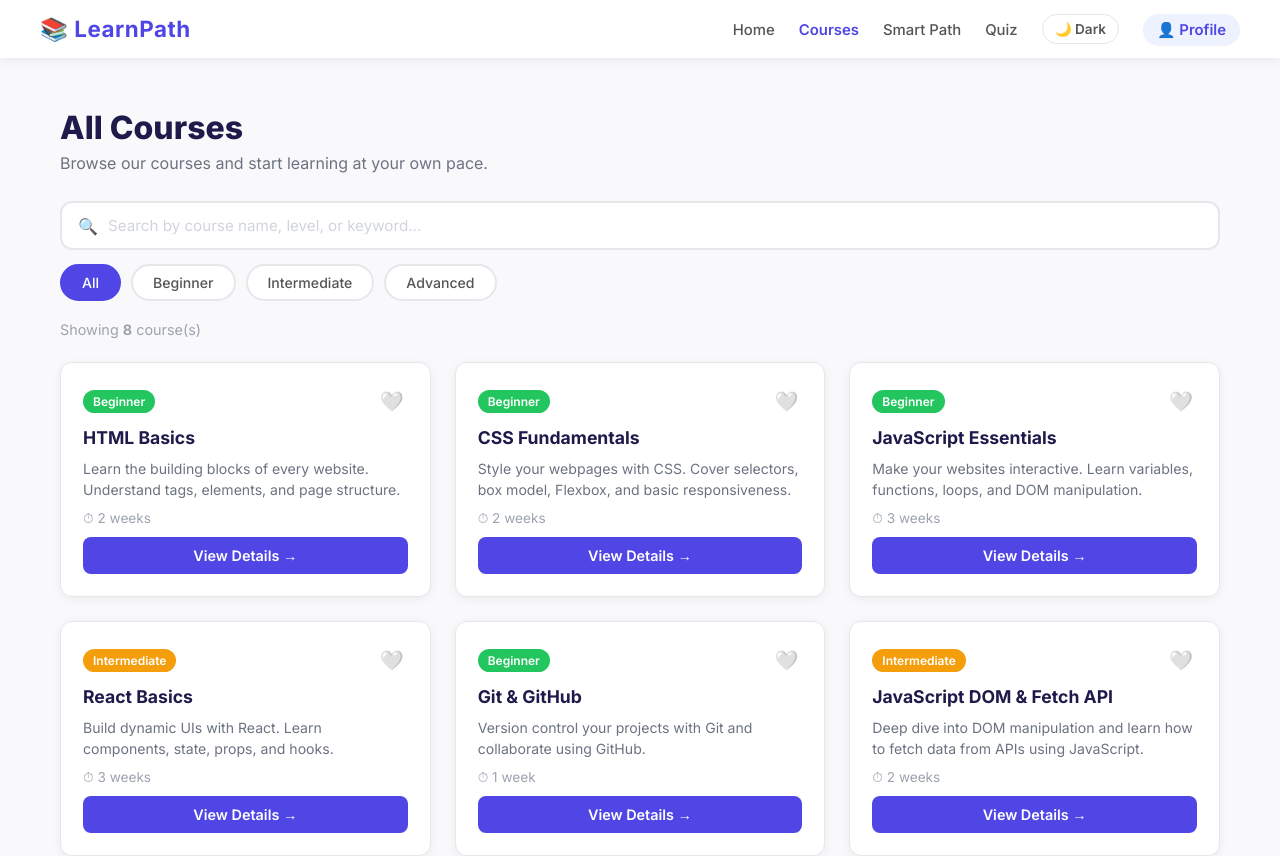
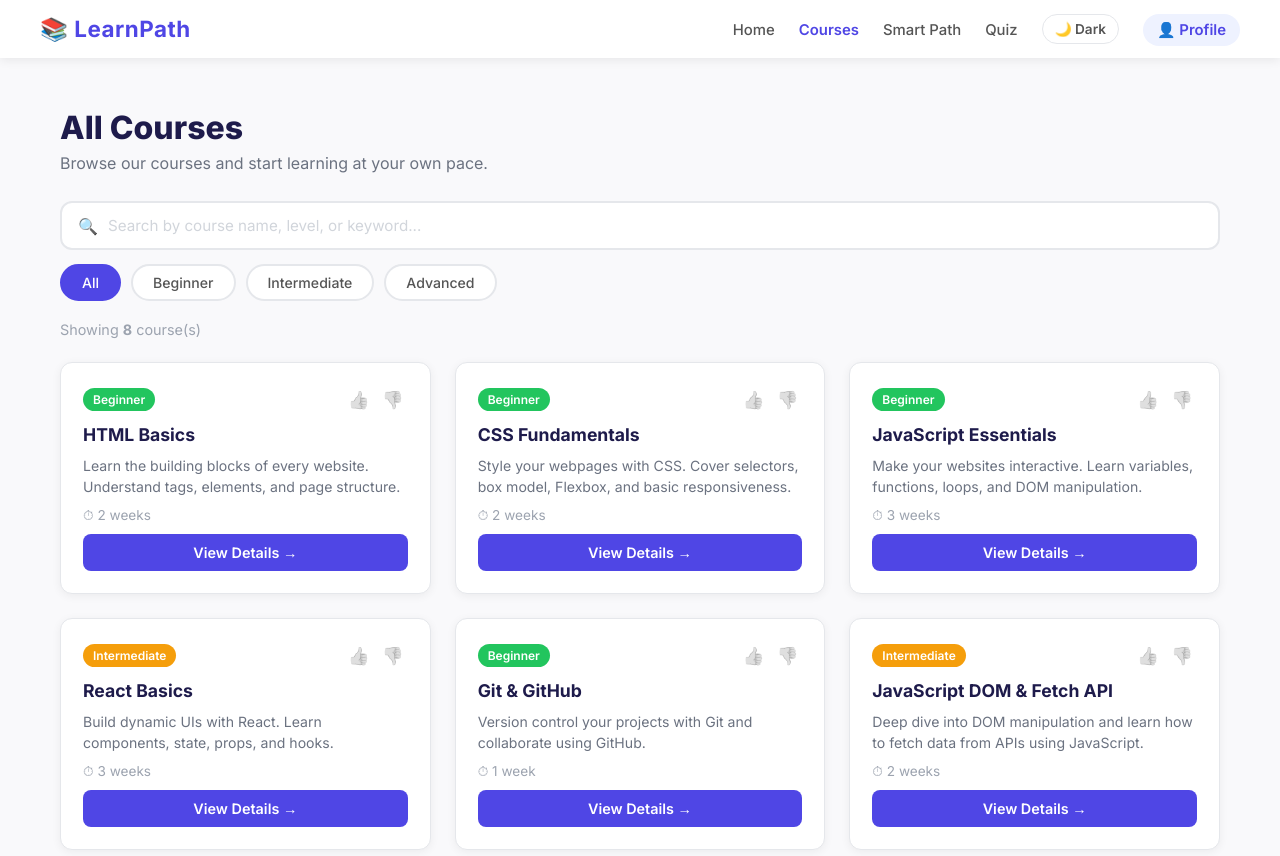
Before and after one commit to Abhishek-047/E-Learning-Platform, a React (Vite) app: page /courses in a window 1280 px wide. Shown: the top 856 px of the page. Built offline with nearby package versions, Linux system fonts and the light colour scheme.

Commit message:
feat: change like button to thumbs up and thumbs down feedback buttons

```diff
--- a/src/components/CourseCard.css
+++ b/src/components/CourseCard.css
@@ -37,31 +37,42 @@
   border-radius: 20px;
 }
 
-/* Course Card Like Button */
-.card-like-btn {
+/* Course Card Feedback Buttons */
+.card-feedback-btns {
+  display: flex;
+  gap: 4px;
+}
+
+.card-feedback-btn {
   background: none;
   border: none;
   cursor: pointer;
-  font-size: 1.2rem;
+  font-size: 1.1rem;
   transition: transform 0.2s cubic-bezier(0.175, 0.885, 0.32, 1.275);
   padding: 4px;
   display: flex;
   align-items: center;
   justify-content: center;
   border-radius: 50%;
+  opacity: 0.6;
+  filter: grayscale(100%);
 }
 
-.card-like-btn:hover {
+.card-feedback-btn:hover {
   transform: scale(1.15);
   background-color: #f3f4f6;
+  opacity: 0.8;
+  filter: grayscale(0%);
 }
 
-body.dark-mode .card-like-btn:hover {
+body.dark-mode .card-feedback-btn:hover {
   background-color: #334155;
 }
 
-.card-like-btn.liked {
-  transform: scale(1.1);
+.card-feedback-btn.liked, .card-feedback-btn.disliked {
+  transform: scale(1.15);
+  opacity: 1;
+  filter: grayscale(0%);
 }
 
 .course-title {
--- a/src/components/CourseCard.jsx
+++ b/src/components/CourseCard.jsx
@@ -9,7 +9,7 @@ import "./CourseCard.css";
 
 function CourseCard({ course }) {
   const navigate = useNavigate();
-  const [isLiked, setIsLiked] = useState(false);
+  const [feedback, setFeedback] = useState(null);
 
   // Level badge color changes based on level
   const levelColors = {
@@ -28,16 +28,28 @@ function CourseCard({ course }) {
         >
           {course.level}
         </span>
-        <button
-          className={`card-like-btn ${isLiked ? "liked" : ""}`}
-          onClick={(e) => {
-            e.stopPropagation(); // prevent card click if any
-            setIsLiked(!isLiked);
-          }}
-          title={isLiked ? "Unlike" : "Like"}
-        >
-          {isLiked ? "❤️" : "🤍"}
-        </button>
+        <div className="card-feedback-btns">
+          <button
+            className={`card-feedback-btn ${feedback === "like" ? "liked" : ""}`}
+            onClick={(e) => {
+              e.stopPropagation();
+              setFeedback(feedback === "like" ? null : "like");
+            }}
+            title="Like"
+          >
+            👍
+          </button>
+          <button
+            className={`card-feedback-btn ${feedback === "dislike" ? "disliked" : ""}`}
+            onClick={(e) => {
+              e.stopPropagation();
+              setFeedback(feedback === "dislike" ? null : "dislike");
+            }}
+            title="Dislike"
+          >
+            👎
+          </button>
+        </div>
       </div>
 
       {/* Course info */}
--- a/src/pages/CourseDetails.css
+++ b/src/pages/CourseDetails.css
@@ -99,14 +99,15 @@
   border: none;
 }
 
-/* Like Button */
+/* Like / Dislike Buttons */
 .course-like-container {
   display: flex;
   justify-content: flex-start;
+  gap: 10px;
   margin-top: 14px;
 }
 
-.like-btn {
+.like-btn, .dislike-btn {
   background: white;
   border: 1px solid #e5e7eb;
   padding: 8px 16px;
@@ -122,25 +123,37 @@
   box-shadow: 0 2px 4px rgba(0,0,0,0.02);
 }
 
-.like-btn:hover {
+.like-btn:hover, .dislike-btn:hover {
   background: #f9fafb;
   border-color: #d1d5db;
   transform: translateY(-1px);
 }
 
 .like-btn.liked {
+  border-color: #a7f3d0;
+  background: #f0fdf4;
+  color: #059669; /* green */
+}
+
+.dislike-btn.disliked {
   border-color: #fca5a5;
   background: #fef2f2;
-  color: #ef4444;
+  color: #ef4444; /* red */
 }
 
-body.dark-mode .like-btn {
+body.dark-mode .like-btn, body.dark-mode .dislike-btn {
   background-color: #1e293b;
   border-color: #334155;
   color: #f8fafc;
 }
 
 body.dark-mode .like-btn.liked {
+  background-color: rgba(16, 185, 129, 0.15);
+  border-color: rgba(16, 185, 129, 0.5);
+  color: #6ee7b7;
+}
+
+body.dark-mode .dislike-btn.disliked {
   background-color: rgba(239, 68, 68, 0.15);
   border-color: rgba(239, 68, 68, 0.5);
   color: #fca5a5;
--- a/src/pages/CourseDetails.jsx
+++ b/src/pages/CourseDetails.jsx
@@ -47,8 +47,8 @@ function CourseDetails() {
   // ---- Feature: Toggle Topics ----
   const [showTopics, setShowTopics] = useState(false);
 
-  // ---- Feature: Like Course ----
-  const [isLiked, setIsLiked] = useState(false);
+  // ---- Feature: Like/Dislike Course ----
+  const [feedback, setFeedback] = useState(null);
 
   // If course not found, show error
   if (!course) {
@@ -108,13 +108,19 @@ function CourseDetails() {
               allowFullScreen
             ></iframe>
           </div>
-          {/* Like Button */}
+          {/* Feedback Buttons */}
           <div className="course-like-container">
             <button
-              className={`like-btn ${isLiked ? "liked" : ""}`}
-              onClick={() => setIsLiked(!isLiked)}
+              className={`like-btn ${feedback === "like" ? "liked" : ""}`}
+              onClick={() => setFeedback(feedback === "like" ? null : "like")}
             >
-              {isLiked ? "❤️ Liked" : "🤍 Like this Course"}
+              👍
+            </button>
+            <button
+              className={`dislike-btn ${feedback === "dislike" ? "disliked" : ""}`}
+              onClick={() => setFeedback(feedback === "dislike" ? null : "dislike")}
+            >
+              👎
             </button>
           </div>
         </div>
```
